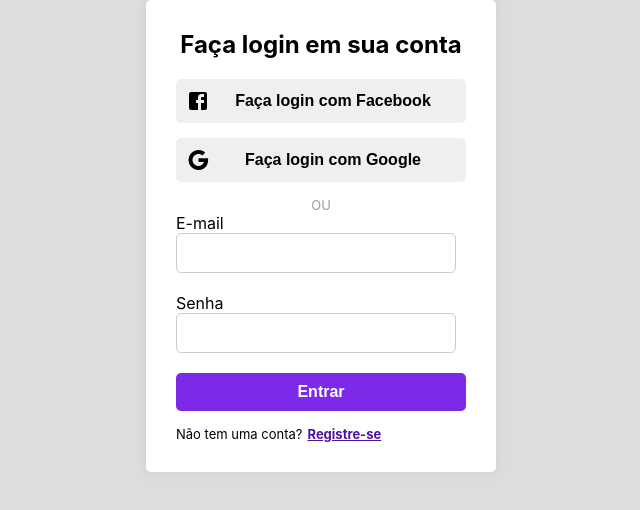
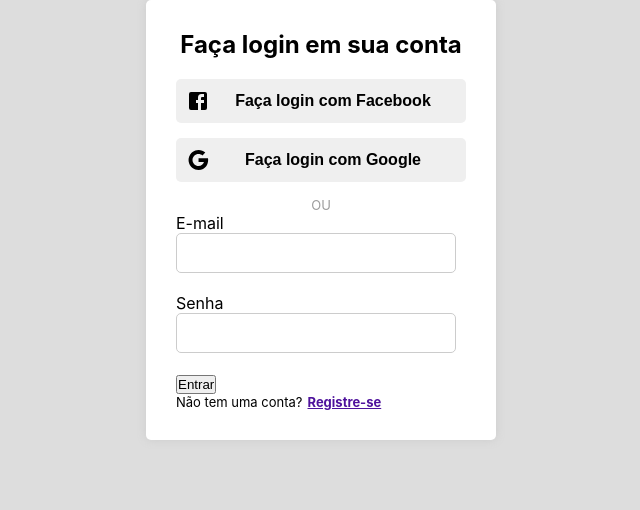
Before and after one commit to Roger-Franco/blog-front-end, a React (Create React App) app: page /login in a window 1280 px wide. Shown: the top 510 px of the page, without its empty margins (319-959 px from the left). Built offline with nearby package versions, Linux system fonts and the light colour scheme; no server answers.

Commit message:
register, signIn e signOut funcionando

```diff
--- a/src/Api.js
+++ b/src/Api.js
@@ -4,7 +4,7 @@ import { getFirestore } from "firebase/firestore";
 
 import firebaseConfig from "./firebaseConfig";
 
-const firebaseApp = initializeApp(firebaseConfig);
+export const firebaseApp = initializeApp(firebaseConfig);
 
 export const db = getFirestore(firebaseApp);
 
--- a/src/App.js
+++ b/src/App.js
@@ -1,4 +1,10 @@
-import { BrowserRouter as Router, Routes, Route, Link } from "react-router-dom";
+import {
+  BrowserRouter as Router,
+  Routes,
+  Route,
+  Link,
+  useNavigate,
+} from "react-router-dom";
 import { Menu } from "./pages/Menu";
 import { Posts } from "./components/Posts";
 import { PostCard } from "./components/PostCard";
@@ -6,39 +12,58 @@ import { PostCard2 } from "./components/PostCard2";
 import { PostCard3 } from "./components/PostCard3";
 import { PostCard4 } from "./components/PostCard4";
 import { Divider } from "@mui/material";
-import { useState } from "react";
+import { useEffect, useState } from "react";
 import LoginRegister from "./pages/LoginRegister";
 import PersonalTexts from "./pages/PersonalTexts";
 import WriteTexts from "./pages/PersonalTexts/components/writeTexts";
 import EditTexts from "./pages/PersonalTexts/components/editTexts";
 import ReadText from "./pages/PersonalTexts/components/ReadText";
+import { getAuth, onAuthStateChanged } from "firebase/auth";
+import { firebaseApp } from "./Api";
+
+const auth = getAuth(firebaseApp);
+// const auth = getAuth();
 
 function App() {
   const [user, setUser] = useState(null);
   // const [user, setUser] = useState("diferente de null pra ficar logado");
+  // const navigate = useNavigate();
+  console.log(user, "userAppantes");
+  console.log(auth, "auth");
 
-  const actionLoginDataGoodle = async (u) => {
-    let newUser = {
-      id: u.uid,
-      name: u.displayName,
-      avatar: u.photoURL,
-    };
-    setUser(newUser);
-  };
+  useEffect(() => {
+    onAuthStateChanged(auth, (currentUser) => {
+      console.log(auth, "aqui oooooo");
+      setUser(currentUser);
+    });
+  }, []);
+
+  // const actionLoginDataGoodle = async (u) => {
+  //   let newUser = {
+  //     id: u.uid,
+  //     name: u.displayName,
+  //     avatar: u.photoURL,
+  //   };
+  //   setUser(newUser);
+  // };
 
   if (user === null) {
-    return <LoginRegister onReceiveGoogle={actionLoginDataGoodle} />;
+    return (
+      <LoginRegister index setUser={setUser} />
+      // onReceiveGoogle={actionLoginDataGoodle}
+    );
   }
   return (
     <div className="App">
-      <Menu user={user} />
-      <Divider />
-      <br />
-      <br />
-      <br />
-      <br />
-      <br />
       <Router>
+        <Menu setUser={setUser} user={user} />
+        <Divider />
+        <br />
+        <br />
+        <br />
+        <br />
+        <br />
+        {/* <button onClick={() => setUser(null)}>logout</button> */}
         <div>
           {/* <nav>
             <ul>
@@ -74,6 +99,7 @@ function App() {
             <Route path="/postar-conteúdo" element={<WriteTexts />}></Route>
             <Route path="/editar-conteúdo/:id" element={<EditTexts />}></Route>
             <Route path="/ler-conteúdo/:id" element={<ReadText />}></Route>
+            <Route path="*" element={<Posts />}></Route>
           </Routes>
         </div>
       </Router>
--- a/src/pages/LoginRegister/components/Login/index.js
+++ b/src/pages/LoginRegister/components/Login/index.js
@@ -1,36 +1,101 @@
-import React from "react";
+/* eslint-disable react/prop-types */
+import React, { useEffect, useState } from "react";
 import { Link } from "react-router-dom";
-import { BtnDefault } from "../../../../components/styled";
+import { BtnDefault, BtnDefaultIcons } from "../../../../components/styled";
 import { AreaLogin } from "../../styled";
-import ArrowBackIosIcon from "@mui/icons-material/ArrowBackIos";
+import FacebookIcon from "@mui/icons-material/Facebook";
+import GoogleIcon from "@mui/icons-material/Google";
+import Api, { firebaseApp } from "../../../../Api";
+import { useNavigate } from "react-router-dom";
+import {
+  getAuth,
+  onAuthStateChanged,
+  signInWithEmailAndPassword,
+} from "firebase/auth";
 
-function Login() {
+const auth = getAuth(firebaseApp);
+const auth1 = getAuth();
+
+function Login({
+  //  onReceiveGoogle,
+  setUser,
+}) {
+  const [email, setEmail] = useState("");
+  const [password, setPassword] = useState("");
+  const navigate = useNavigate();
+
+  // useEffect(() => {
+  //   onAuthStateChanged(auth, (currentUser) => {
+  //     try {
+  //       const uid = currentUser.uid;
+  //       const displayName = currentUser.displayName;
+  //       console.log(uid, "uiduid");
+  //       console.log(displayName, "displayName");
+  //     } catch {
+  //       console.log("não há usuário autenticado!");
+  //     }
+  //   });
+  // }, []);
+
+  const login = async (e) => {
+    e.preventDefault();
+    try {
+      await signInWithEmailAndPassword(auth, email, password);
+      navigate("/");
+    } catch (error) {
+      console.log(error.message);
+      alert(error.message);
+    }
+  };
+
+  // useEffect(() => {
+  // onAuthStateChanged(auth, (currentUser) => {
+  //   setUser(currentUser);
+  //   navigate("/");
+  // });
+  // }, []);
+
+  // const actionLoginGoogle = async () => {
+  //   let result = await Api.googleLogar();
+
+  //   if (result) {
+  //     onReceiveGoogle(result.user);
+  //   } else {
+  //     alert("Error");
+  //   }
+  // };
   return (
     <AreaLogin>
-      <h1 className="organizeIcon">
-        <Link to="/">
-          <ArrowBackIosIcon />
-        </Link>
-        Crie a sua conta
-      </h1>
-      <p>Crie sua conta, é grátis!</p>
+      <h1>Faça login em sua conta</h1>
+
+      <BtnDefaultIcons>
+        <FacebookIcon />
+        <div className="center">Faça login com Facebook</div>
+      </BtnDefaultIcons>
+
+      <BtnDefaultIcons>
+        <GoogleIcon
+        // onClick={actionLoginGoogle}
+        />
+        <div className="center">Faça login com Google</div>
+      </BtnDefaultIcons>
+
+      <p>OU</p>
+
       <form>
         <div className="form-input">
-          <label>Nome</label>
-          <input type="text" />
-        </div>
-        <div className="form-input">
           <label>E-mail</label>
-          <input type="email" />
+          <input type="text" onChange={(e) => setEmail(e.target.value)} />
         </div>
         <div className="form-input">
           <label>Senha</label>
-          <input type="password" />
+          <input type="text" onChange={(e) => setPassword(e.target.value)} />
         </div>
-        <BtnDefault>Comece Agora!</BtnDefault>
+        {/* <BtnDefault onClick={login}>Entrar</BtnDefault> */}
+        <button onClick={login}>Entrar</button>
         <div className="footerLogin">
-          Já tem uma conta?
-          <Link to="/">Fazer Login</Link>
+          Não tem uma conta?
+          <Link to="/registrar">Registre-se</Link>
         </div>
       </form>
     </AreaLogin>
--- a/src/pages/LoginRegister/components/Register/index.js
+++ b/src/pages/LoginRegister/components/Register/index.js
@@ -1,51 +1,64 @@
-/* eslint-disable react/prop-types */
-import React from "react";
+import React, { useState } from "react";
 import { Link } from "react-router-dom";
-import { BtnDefault, BtnDefaultIcons } from "../../../../components/styled";
+import { BtnDefault } from "../../../../components/styled";
 import { AreaLogin } from "../../styled";
-import FacebookIcon from "@mui/icons-material/Facebook";
-import GoogleIcon from "@mui/icons-material/Google";
-import Api from "../../../../Api";
+import ArrowBackIosIcon from "@mui/icons-material/ArrowBackIos";
+import { createUserWithEmailAndPassword, getAuth } from "firebase/auth";
+import { firebaseApp } from "../../../../Api";
 
-function Register({ onReceiveGoogle }) {
-  const actionLoginGoogle = async () => {
-    let result = await Api.googleLogar();
+const auth = getAuth(firebaseApp);
 
-    if (result) {
-      onReceiveGoogle(result.user);
-    } else {
-      alert("Error");
+function Register() {
+  const [registerEmail, setRegisterEmail] = useState("");
+  const [registerPassword, setRegisterPassword] = useState("");
+
+  const register = async () => {
+    try {
+      const user = await createUserWithEmailAndPassword(
+        auth,
+        registerEmail,
+        registerPassword
+      );
+      console.log(user);
+    } catch (error) {
+      console.log(error.message);
     }
   };
+
   return (
     <AreaLogin>
-      <h1>Faça login em sua conta</h1>
-
-      <BtnDefaultIcons>
-        <FacebookIcon />
-        <div className="center">Faça login com Facebook</div>
-      </BtnDefaultIcons>
-
-      <BtnDefaultIcons>
-        <GoogleIcon onClick={actionLoginGoogle} />
-        <div className="center">Faça login com Google</div>
-      </BtnDefaultIcons>
-
+      <h1 className="organizeIcon">
+        <Link to="/login">
+          <ArrowBackIosIcon />
+        </Link>
+        Faça login
+      </h1>
       <p>OU</p>
-
+      <br />
+      <h3>Crie sua conta, é grátis!</h3> <br />
       <form>
+        {/* <div className="form-input">
+          <label>Nome</label>
+          <input type="text" />
+        </div> */}
         <div className="form-input">
           <label>E-mail</label>
-          <input type="email" />
+          <input
+            type="email"
+            onChange={(e) => setRegisterEmail(e.target.value)}
+          />
         </div>
         <div className="form-input">
           <label>Senha</label>
-          <input type="password" />
+          <input
+            type="password"
+            onChange={(e) => setRegisterPassword(e.target.value)}
+          />
         </div>
-        <BtnDefault>Entrar</BtnDefault>
+        <BtnDefault onClick={register}>Criar usuário!</BtnDefault>
         <div className="footerLogin">
-          Não tem uma conta?
-          <Link to="/registrar">Registre-se</Link>
+          Já tem uma conta?
+          <Link to="/login">Fazer Login</Link>
         </div>
       </form>
     </AreaLogin>
--- a/src/pages/LoginRegister/index.js
+++ b/src/pages/LoginRegister/index.js
@@ -2,20 +2,20 @@
 import React from "react";
 import { Link, BrowserRouter, Routes, Route } from "react-router-dom";
 
+import Register from "./components/Register";
 import Login from "./components/Login";
-import Register from "./components/Register";
 
-const LoginRegister = ({ onReceiveGoogle }) => {
+const LoginRegister = ({ onReceiveGoogle, setUser }) => {
   return (
     <BrowserRouter>
       <Routes>
-        <Route exact path="/registrar" element={<Login />} />
-
         <Route
           exact
-          path="*"
+          path="/registrar"
           element={<Register onReceiveGoogle={onReceiveGoogle} />}
         />
+
+        <Route exact path="/login" element={<Login setUser={setUser} />} />
       </Routes>
     </BrowserRouter>
   );
--- a/src/pages/Menu/index.jsx
+++ b/src/pages/Menu/index.jsx
@@ -1,6 +1,7 @@
 /* eslint-disable react/prop-types */
 /* eslint-disable react/jsx-key */
 import React, { useEffect, useState } from "react";
+import { useNavigate } from "react-router-dom";
 import {
   AppBar,
   Grid,
@@ -13,10 +14,21 @@ import {
 } from "@mui/material";
 import MenuIcon from "@mui/icons-material/Menu";
 import { Posts } from "../../components/Posts";
+import { getAuth, signOut } from "firebase/auth";
+import { Link } from "react-router-dom";
+import { firebaseApp } from "../../Api";
 
-export const Menu = ({ user }) => {
-  const imagem = user.avatar;
+const auth = getAuth(firebaseApp);
+
+export const Menu = ({ user, setUser }) => {
   const [data, setData] = useState();
+  const navigate = useNavigate();
+
+  const logout = async () => {
+    await signOut(auth);
+    setUser(null);
+    navigate("/login");
+  };
 
   return (
     <div style={{ backgroundColor: "red", display: "flex" }}>
@@ -41,8 +53,10 @@ export const Menu = ({ user }) => {
           </Tabs>
           <div className="avatar">
             <img src={user.avatar} alt="avatar" />
-            <label> {user.name}</label>
+            <label> {user.displayName}</label>
           </div>
+          <button onClick={logout}>Sign Out</button>
+          {/* <Link to="/login">Login</Link> */}
         </Toolbar>
       </AppBar>
     </div>
```
